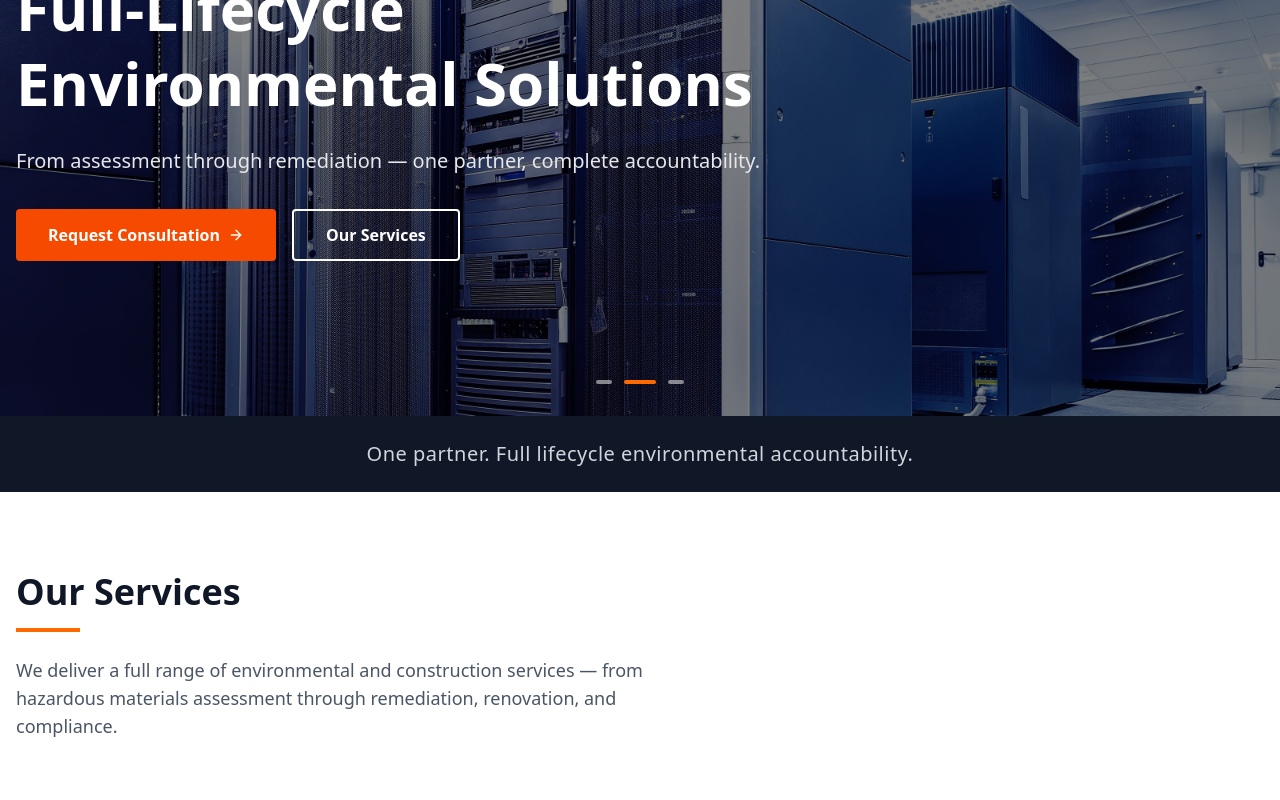
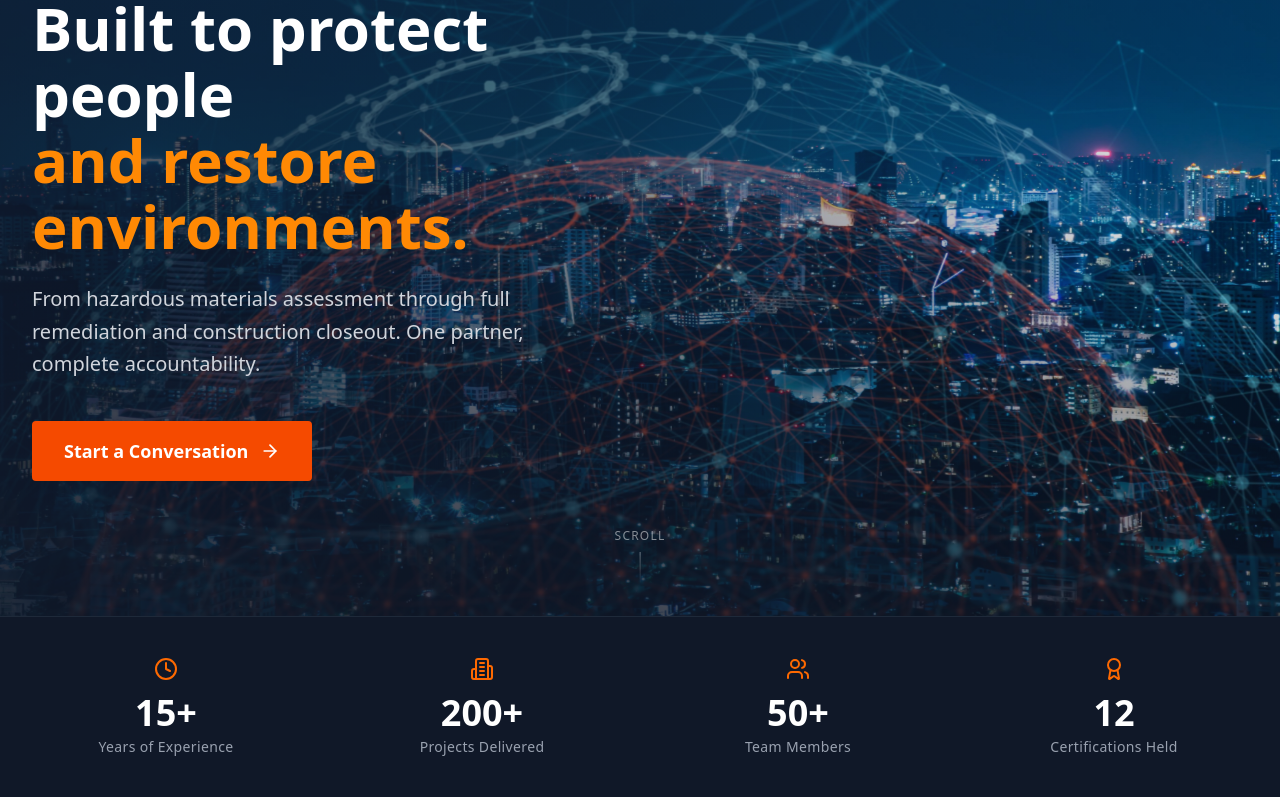
Before and after one commit to nexdyne/Stratra-Dynamics-L.L.C, a React (Vite) app: page / in a window 1280 px wide. Shown: the part 300-1100 px from the top of the page. Built offline with nearby package versions, Linux system fonts and the light colour scheme.

Commit message:
Redesign homepage: dynamic hero with Ken Burns effect, animated stats bar, scroll-reveal animations
Refactor HomePage component to include scroll-reveal functionality and animated counter. Update hero section and services section for improved visibility and interaction.

```diff
--- a/src/pages/HomePage.jsx
+++ b/src/pages/HomePage.jsx
@@ -1,4 +1,4 @@
-import React, { useState, useEffect } from 'react';
+import React, { useState, useEffect, useRef } from 'react';
 import { Link } from 'react-router-dom';
 import {
   Shield,
@@ -8,40 +8,62 @@ import {
   BarChart3,
   GraduationCap,
   ChevronRight,
-  ArrowRight
+  ArrowRight,
+  Award,
+  Users,
+  Building2,
+  Clock
 } from 'lucide-react';
 
-const HomePage = () => {
-  const [currentSlide, setCurrentSlide] = useState(0);
+// Scroll-reveal hook
+const useInView = (threshold = 0.15) => {
+  const ref = useRef(null);
+  const [isVisible, setIsVisible] = useState(false);
+  useEffect(() => {
+    const observer = new IntersectionObserver(
+      ([entry]) => { if (entry.isIntersecting) setIsVisible(true); },
+      { threshold }
+    );
+    if (ref.current) observer.observe(ref.current);
+    return () => observer.disconnect();
+  }, [threshold]);
+  return [ref, isVisible];
+};
 
-  const heroSlides = [
-    {
-      title: "Protecting People. Restoring Environments.",
-      subtitle: "Certified lead abatement and hazardous materials removal for federal, commercial, and residential facilities.",
-      image: '/assets/hero1.jpeg?' + Date.now(),
-    },
-    {
-      title: "Full-Lifecycle Environmental Solutions",
-      subtitle: "From assessment through remediation — one partner, complete accountability.",
-      image: '/assets/hero2.jpg?' + Date.now(),
-    },
-    {
-      title: "Compliance-Driven. Safety-First.",
-      subtitle: "EPA, OSHA, and HUD-aligned processes ensuring regulatory excellence on every project.",
-      image: '/assets/hero3.webp?' + Date.now(),
-    }
-  ];
+// Animated counter
+const Counter = ({ end, suffix = '', duration = 2000 }) => {
+  const [count, setCount] = useState(0);
+  const [ref, isVisible] = useInView(0.5);
+  const hasAnimated = useRef(false);
 
   useEffect(() => {
+    if (!isVisible || hasAnimated.current) return;
+    hasAnimated.current = true;
+    const steps = 60;
+    const increment = end / steps;
+    let current = 0;
     const timer = setInterval(() => {
-      setCurrentSlide((prev) => (prev + 1) % heroSlides.length);
-    }, 5000);
+      current += increment;
+      if (current >= end) {
+        setCount(end);
+        clearInterval(timer);
+      } else {
+        setCount(Math.floor(current));
+      }
+    }, duration / steps);
     return () => clearInterval(timer);
+  }, [isVisible, end, duration]);
+
+  return <span ref={ref}>{count}{suffix}</span>;
+};
+
+const HomePage = () => {
+  const [heroLoaded, setHeroLoaded] = useState(false);
+
+  useEffect(() => {
+    const timer = setTimeout(() => setHeroLoaded(true), 100);
+    return () => clearTimeout(timer);
   }, []);
-
-  const goToSlide = (index) => {
-    setCurrentSlide(index);
-  };
 
   const services = [
     {
@@ -88,78 +110,144 @@ const HomePage = () => {
     }
   ];
 
+  const stats = [
+    { icon: Clock, value: 15, suffix: '+', label: 'Years of Experience' },
+    { icon: Building2, value: 200, suffix: '+', label: 'Projects Delivered' },
+    { icon: Users, value: 50, suffix: '+', label: 'Team Members' },
+    { icon: Award, value: 12, suffix: '', label: 'Certifications Held' },
+  ];
+
+  // Scroll reveal refs for services
+  const [servicesRef, servicesVisible] = useInView(0.1);
+  const [aboutRef, aboutVisible] = useInView(0.1);
+  const [newsRef, newsVisible] = useInView(0.1);
+
   return (
     <div className="bg-white">
-      {/* Hero Section with Carousel */}
-      <section className="relative h-[75vh] min-h-[500px] overflow-hidden">
-        {heroSlides.map((slide, index) => (
+      {/* Hero Section - Single powerful image */}
+      <section className="relative h-screen min-h-[600px] max-h-[900px] overflow-hidden">
         <div
-            key={index}
-            className={`absolute inset-0 transition-opacity duration-1000 ${
-              index === currentSlide ? 'opacity-100' : 'opacity-0'
-            }`}
+          className="absolute inset-0 bg-cover bg-center bg-no-repeat transition-transform duration-[20000ms] ease-linear"
+          style={{
+            backgroundImage: 'url(/assets/hero1.jpeg)',
+            transform: heroLoaded ? 'scale(1.08)' : 'scale(1)',
+          }}
         >
+          {/* Gradient overlay - lighter, more professional */}
+          <div className="absolute inset-0 bg-gradient-to-r from-gray-900/80 via-gray-900/50 to-transparent"></div>
+          <div className="absolute inset-0 bg-gradient-to-t from-gray-900/60 via-transparent to-gray-900/20"></div>
+        </div>
+
+        <div className="relative z-10 flex items-center h-full">
+          <div className="max-w-7xl mx-auto px-4 sm:px-6 lg:px-8 w-full">
+            <div className="max-w-2xl">
+              {/* Eyebrow */}
               <div
-              className="absolute inset-0 bg-cover bg-center bg-no-repeat"
-              style={{ backgroundImage: `url(${slide.image})` }}
+                className="transition-all duration-1000 ease-out"
+                style={{
+                  opacity: heroLoaded ? 1 : 0,
+                  transform: heroLoaded ? 'translateY(0)' : 'translateY(20px)',
+                }}
               >
-              <div className="absolute inset-0 bg-black/50"></div>
+                <div className="flex items-center gap-3 mb-6">
+                  <div className="w-10 h-px bg-orange-500"></div>
+                  <span className="text-orange-400 text-sm font-semibold tracking-widest uppercase">
+                    Environmental Services & Construction Management
+                  </span>
                 </div>
-            <div className="relative z-10 flex items-center h-full">
-              <div className="max-w-7xl mx-auto px-4 w-full">
-                <div className="max-w-3xl">
-                  <h1 className="text-4xl md:text-5xl lg:text-6xl font-bold mb-6 text-white leading-tight">
-                    {slide.title}
+              </div>
+
+              {/* Headline */}
+              <h1
+                className="text-4xl md:text-5xl lg:text-6xl font-bold mb-6 text-white leading-[1.1] transition-all duration-1000 delay-200 ease-out"
+                style={{
+                  opacity: heroLoaded ? 1 : 0,
+                  transform: heroLoaded ? 'translateY(0)' : 'translateY(30px)',
+                }}
+              >
+                Built to protect people
+                <span className="block text-orange-400">and restore environments.</span>
               </h1>
-                  <p className="text-lg md:text-xl mb-8 text-gray-200 leading-relaxed">
-                    {slide.subtitle}
+
+              {/* Subtitle - brief */}
+              <p
+                className="text-lg md:text-xl mb-10 text-gray-300 leading-relaxed max-w-xl transition-all duration-1000 delay-400 ease-out"
+                style={{
+                  opacity: heroLoaded ? 1 : 0,
+                  transform: heroLoaded ? 'translateY(0)' : 'translateY(30px)',
+                }}
+              >
+                From hazardous materials assessment through full remediation
+                and construction closeout. One partner, complete accountability.
               </p>
-                  <div className="flex flex-wrap gap-4">
-                    <Link to="/contact" className="bg-orange-600 hover:bg-orange-700 text-white px-8 py-3 rounded font-semibold transition-colors inline-flex items-center gap-2">
-                      Request Consultation
-                      <ArrowRight className="w-4 h-4" />
-                    </Link>
-                    <Link to="/#services" className="border-2 border-white text-white hover:bg-white hover:text-gray-900 px-8 py-3 rounded font-semibold transition-colors">
-                      Our Services
+
+              {/* Single CTA */}
+              <div
+                className="transition-all duration-1000 delay-500 ease-out"
+                style={{
+                  opacity: heroLoaded ? 1 : 0,
+                  transform: heroLoaded ? 'translateY(0)' : 'translateY(30px)',
+                }}
+              >
+                <Link
+                  to="/contact"
+                  className="group bg-orange-600 hover:bg-orange-500 text-white px-8 py-4 rounded font-semibold transition-all duration-300 inline-flex items-center gap-3 text-lg"
+                >
+                  Start a Conversation
+                  <ArrowRight className="w-5 h-5 group-hover:translate-x-1 transition-transform" />
                 </Link>
               </div>
             </div>
           </div>
         </div>
-          </div>
-        ))}
 
-        {/* Slide Indicators */}
-        <div className="absolute bottom-8 left-1/2 transform -translate-x-1/2 z-20 flex space-x-3">
-          {heroSlides.map((_, index) => (
-            <button
-              key={index}
-              onClick={() => goToSlide(index)}
-              className={`h-1 rounded-full transition-all duration-300 ${
-                index === currentSlide ? 'bg-orange-500 w-8' : 'bg-white/50 w-4'
-              }`}
-            />
-          ))}
+        {/* Scroll indicator */}
+        <div
+          className="absolute bottom-8 left-1/2 -translate-x-1/2 z-20 flex flex-col items-center gap-2 transition-all duration-1000 delay-700"
+          style={{ opacity: heroLoaded ? 1 : 0 }}
+        >
+          <span className="text-white/50 text-xs tracking-widest uppercase">Scroll</span>
+          <div className="w-px h-8 bg-gradient-to-b from-white/50 to-transparent animate-pulse"></div>
         </div>
       </section>
 
-      {/* Tagline Bar */}
-      <section className="bg-gray-900 py-6">
-        <div className="max-w-7xl mx-auto px-4 text-center">
-          <p className="text-lg md:text-xl text-gray-300 font-light tracking-wide">
-            One partner. Full lifecycle environmental accountability.
-          </p>
+      {/* Stats / Credibility Bar */}
+      <section className="bg-gray-900 py-10 border-t border-gray-800">
+        <div className="max-w-7xl mx-auto px-4 sm:px-6 lg:px-8">
+          <div className="grid grid-cols-2 md:grid-cols-4 gap-8 md:gap-12">
+            {stats.map((stat, index) => {
+              const Icon = stat.icon;
+              return (
+                <div key={index} className="text-center">
+                  <Icon className="w-6 h-6 text-orange-500 mx-auto mb-3" />
+                  <div className="text-3xl md:text-4xl font-bold text-white mb-1">
+                    <Counter end={stat.value} suffix={stat.suffix} />
+                  </div>
+                  <div className="text-gray-400 text-sm tracking-wide">{stat.label}</div>
+                </div>
+              );
+            })}
+          </div>
         </div>
       </section>
 
-      {/* Services Section */}
+      {/* Services Section - with scroll reveal */}
       <section id="services" className="py-20 bg-white">
-        <div className="max-w-7xl mx-auto px-4">
-          <div className="mb-16">
-            <h2 className="text-4xl font-bold text-gray-900 mb-4">Our Services</h2>
+        <div className="max-w-7xl mx-auto px-4 sm:px-6 lg:px-8">
+          <div
+            ref={servicesRef}
+            className="mb-16 transition-all duration-700 ease-out"
+            style={{
+              opacity: servicesVisible ? 1 : 0,
+              transform: servicesVisible ? 'translateY(0)' : 'translateY(30px)',
+            }}
+          >
+            <span className="text-orange-600 text-sm font-semibold tracking-widest uppercase">What We Do</span>
+            <h2 className="text-4xl font-bold text-gray-900 mt-3 mb-4">Our Services</h2>
             <div className="w-16 h-1 bg-orange-500 mb-6"></div>
             <p className="text-lg text-gray-600 max-w-2xl">
-              We deliver a full range of environmental and construction services — from hazardous materials assessment through remediation, renovation, and compliance.
+              We deliver a full range of environmental and construction services,
+              from hazardous materials assessment through remediation, renovation, and compliance.
             </p>
           </div>
 
@@ -170,14 +258,19 @@ const HomePage = () => {
                 <Link
                   key={index}
                   to={service.link}
-                  className="group bg-white border border-gray-200 rounded-lg overflow-hidden hover:shadow-xl hover:border-orange-200 transition-all duration-300"
+                  className="group bg-white border border-gray-200 rounded-lg overflow-hidden hover:shadow-xl hover:border-orange-200 transition-all duration-500"
+                  style={{
+                    opacity: servicesVisible ? 1 : 0,
+                    transform: servicesVisible ? 'translateY(0)' : 'translateY(40px)',
+                    transitionDelay: `${200 + index * 100}ms`,
+                  }}
                 >
                   {/* Image */}
                   <div className="relative h-48 overflow-hidden">
                     <img
                       src={service.image}
                       alt={service.title}
-                      className="w-full h-full object-cover group-hover:scale-105 transition-transform duration-500"
+                      className="w-full h-full object-cover group-hover:scale-105 transition-transform duration-700"
                     />
                     <div className="absolute inset-0 bg-gradient-to-t from-black/60 to-transparent"></div>
                     <div className="absolute bottom-4 left-4">
@@ -207,12 +300,20 @@ const HomePage = () => {
         </div>
       </section>
 
-      {/* About Section */}
+      {/* About Section - with scroll reveal */}
       <section className="py-20 bg-gray-50">
-        <div className="max-w-7xl mx-auto px-4">
+        <div
+          ref={aboutRef}
+          className="max-w-7xl mx-auto px-4 sm:px-6 lg:px-8 transition-all duration-700 ease-out"
+          style={{
+            opacity: aboutVisible ? 1 : 0,
+            transform: aboutVisible ? 'translateY(0)' : 'translateY(30px)',
+          }}
+        >
           <div className="grid lg:grid-cols-2 gap-12 items-center">
             <div>
-              <h2 className="text-4xl font-bold text-gray-900 mb-4">About Centauri-Pro Consulting</h2>
+              <span className="text-orange-600 text-sm font-semibold tracking-widest uppercase">Who We Are</span>
+              <h2 className="text-4xl font-bold text-gray-900 mt-3 mb-4">About Centauri-Pro Consulting</h2>
               <div className="w-16 h-1 bg-orange-500 mb-6"></div>
               <p className="text-lg text-gray-600 mb-6 leading-relaxed">
                 We are an environmental services and construction management firm specializing in
@@ -286,12 +387,20 @@ const HomePage = () => {
         </div>
       </section>
 
-      {/* Latest News Section */}
+      {/* Latest News Section - with scroll reveal */}
       <section className="py-20 bg-white">
-        <div className="max-w-7xl mx-auto px-4">
+        <div
+          ref={newsRef}
+          className="max-w-7xl mx-auto px-4 sm:px-6 lg:px-8 transition-all duration-700 ease-out"
+          style={{
+            opacity: newsVisible ? 1 : 0,
+            transform: newsVisible ? 'translateY(0)' : 'translateY(30px)',
+          }}
+        >
           <div className="flex justify-between items-end mb-12">
             <div>
-              <h2 className="text-4xl font-bold text-gray-900 mb-4">Latest News</h2>
+              <span className="text-orange-600 text-sm font-semibold tracking-widest uppercase">Insights</span>
+              <h2 className="text-4xl font-bold text-gray-900 mt-3 mb-4">Latest News</h2>
               <div className="w-16 h-1 bg-orange-500"></div>
             </div>
             <Link to="/news" className="hidden md:inline-flex items-center gap-2 text-orange-600 hover:text-orange-700 font-semibold transition-colors">
@@ -321,7 +430,15 @@ const HomePage = () => {
                 link: "/news/michigan-lead-abatement-demand"
               }
             ].map((article, index) => (
-              <div key={index} className="group border border-gray-200 rounded-lg overflow-hidden hover:shadow-lg hover:border-orange-200 transition-all duration-300">
+              <div
+                key={index}
+                className="group border border-gray-200 rounded-lg overflow-hidden hover:shadow-lg hover:border-orange-200 transition-all duration-500"
+                style={{
+                  opacity: newsVisible ? 1 : 0,
+                  transform: newsVisible ? 'translateY(0)' : 'translateY(30px)',
+                  transitionDelay: `${200 + index * 150}ms`,
+                }}
+              >
                 <div className="p-6">
                   <div className="text-orange-600 text-sm font-semibold mb-3">{article.date}</div>
                   <h3 className="text-lg font-bold text-gray-900 mb-3 group-hover:text-orange-600 transition-colors">{article.title}</h3>
@@ -351,9 +468,9 @@ const HomePage = () => {
           <p className="text-gray-400 mb-8 text-lg">
             From lead assessment to full remediation — let's discuss how we can help.
           </p>
-          <Link to="/contact" className="bg-orange-600 hover:bg-orange-700 text-white px-8 py-3 rounded font-semibold transition-colors inline-flex items-center gap-2">
+          <Link to="/contact" className="bg-orange-600 hover:bg-orange-500 text-white px-8 py-4 rounded font-semibold transition-all duration-300 inline-flex items-center gap-2 text-lg group">
             Contact Us
-            <ArrowRight className="w-4 h-4" />
+            <ArrowRight className="w-5 h-5 group-hover:translate-x-1 transition-transform" />
           </Link>
         </div>
       </section>
```
Lines whose indentation alone changed are shown as unchanged.
